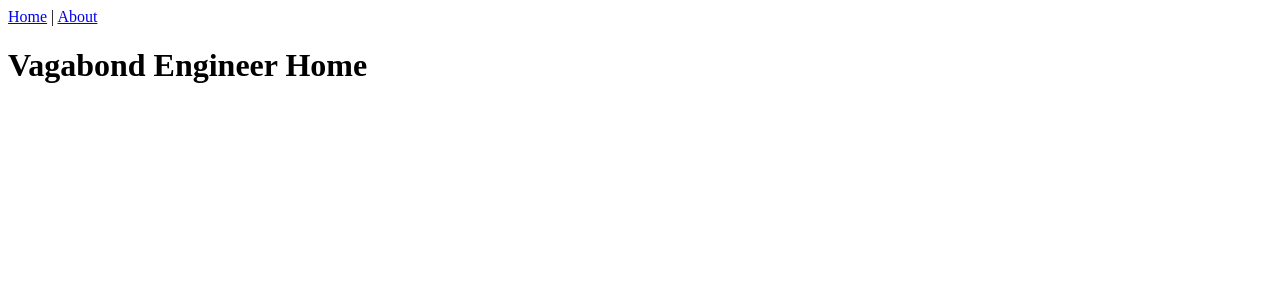
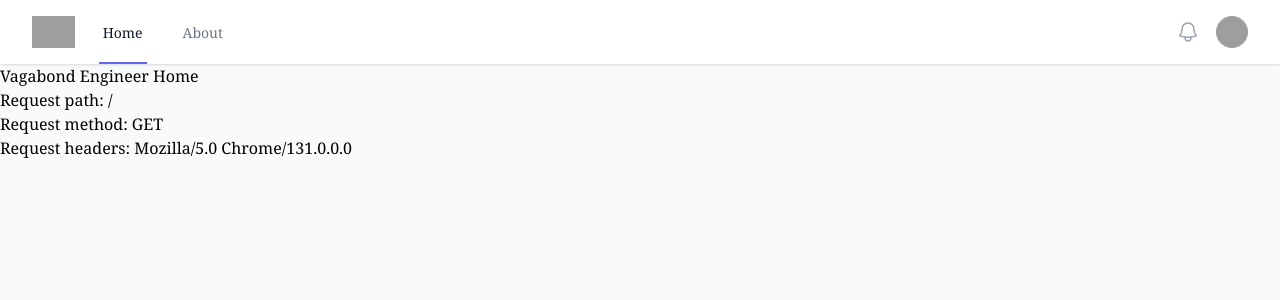
Before and after one commit to mboldrick/django_tailwind_test, a Django app: page / in a window 1280 px wide. Shown: the top 300 px of the page. Run offline with Django 5.2, Linux system fonts and the light colour scheme; some libraries are stand-ins or nearby versions; grey boxes are pictures that could not be loaded.

Commit message:
create new base.html and nav.html using Tailwind

```diff
--- a/django_project/settings.py
+++ b/django_project/settings.py
@@ -25,7 +25,7 @@ INSTALLED_APPS = [
     # third-party
     'tailwind',
     'theme',
-    'django_browser_reload'
+    'django_browser_reload',
     # local
     'website.apps.WebsiteConfig',
 ]
--- a/theme/templates/base.html
+++ b/theme/templates/base.html
@@ -2,7 +2,7 @@
 <!DOCTYPE html>
 <html lang="en">
 	<head>
-    <title>Django Tailwind</title>
+    <title>Vagabond Engineer | {% block title %}{% endblock title %}</title>
 		<meta charset="UTF-8">
 		<meta name="viewport" content="width=device-width, initial-scale=1.0">
 		<meta http-equiv="X-UA-Compatible" content="ie=edge">
@@ -10,10 +10,19 @@
 	</head>
 
 	<body class="bg-gray-50 font-serif leading-normal tracking-normal">
-		<div class="container mx-auto">
-			<section class="flex items-center justify-center h-screen">
-				<h1 class="text-5xl">Django + Tailwind = ❤️</h1>
-			</section>
+{#        <header>#}
+{#            <a href="{% url 'home' %}">Home</a> |#}
+{#            <a href="{% url 'about' %}">About</a>#}
+{#        </header>#}
+        {%  include 'nav.html' %}
+        <div class="container mx-auto">
+{#			<section class="flex items-center justify-center h-screen">#}
+{#				<h1 class="text-5xl">Django + Tailwind = ❤️</h1>#}
+                {% block content %}{% endblock content %}
+{#			</section>#}
+            <p>Request path: {{ request.path }}</p>
+            <p>Request method: {{ request.method }}</p>
+            <p>Request headers: {{ request.headers.user_agent }}</p>
 		</div>
 	</body>
 </html>
--- /dev/null
+++ b/theme/templates/nav.html
@@ -0,0 +1,92 @@
+<nav class="bg-white shadow">
+  <div class="mx-auto max-w-7xl px-2 sm:px-6 lg:px-8">
+    <div class="relative flex h-16 justify-between">
+      <div class="absolute inset-y-0 left-0 flex items-center sm:hidden">
+        <!-- Mobile menu button -->
+        <button type="button" class="relative inline-flex items-center justify-center rounded-md p-2 text-gray-400 hover:bg-gray-100 hover:text-gray-500 focus:outline-none focus:ring-2 focus:ring-inset focus:ring-indigo-500" aria-controls="mobile-menu" aria-expanded="false">
+          <span class="absolute -inset-0.5"></span>
+          <span class="sr-only">Open main menu</span>
+          <!--
+            Icon when menu is closed.
+
+            Menu open: "hidden", Menu closed: "block"
+          -->
+          <svg class="block h-6 w-6" fill="none" viewBox="0 0 24 24" stroke-width="1.5" stroke="currentColor" aria-hidden="true">
+            <path stroke-linecap="round" stroke-linejoin="round" d="M3.75 6.75h16.5M3.75 12h16.5m-16.5 5.25h16.5" />
+          </svg>
+          <!--
+            Icon when menu is open.
+
+            Menu open: "block", Menu closed: "hidden"
+          -->
+          <svg class="hidden h-6 w-6" fill="none" viewBox="0 0 24 24" stroke-width="1.5" stroke="currentColor" aria-hidden="true">
+            <path stroke-linecap="round" stroke-linejoin="round" d="M6 18L18 6M6 6l12 12" />
+          </svg>
+        </button>
+      </div>
+      <div class="flex flex-1 items-center justify-center sm:items-stretch sm:justify-start">
+        <div class="flex flex-shrink-0 items-center">
+            <a href="{% url 'home' %}">
+                <img class="h-8 w-auto" src="https://tailwindui.com/img/logos/mark.svg?color=indigo&shade=600" alt="Your Company">
+            </a>
+        </div>
+        <div class="hidden sm:ml-6 sm:flex sm:space-x-8">
+          <!-- Current: "border-indigo-500 text-gray-900", Default: "border-transparent text-gray-500 hover:border-gray-300 hover:text-gray-700" -->
+{#          <a href="{% url 'home' %}" class="inline-flex items-center border-b-2 border-indigo-500 px-1 pt-1 text-sm font-medium text-gray-900">Home</a>#}
+            {% url 'home' as the_url %}
+            <a href="{{ the_url }}" class="inline-flex items-center border-b-2 px-1 pt-1 text-sm font-medium {% if request.path == the_url %}border-indigo-500 text-gray-900{% else %}border-transparent text-gray-500 hover:border-gray-300 hover:text-gray-700{% endif %}">Home</a>
+            {% url 'about' as the_url %}
+            <a href="{{ the_url }}" class="inline-flex items-center border-b-2 px-1 pt-1 text-sm font-medium {% if request.path == the_url %}border-indigo-500 text-gray-900{% else %}border-transparent text-gray-500 hover:border-gray-300 hover:text-gray-700{% endif %}">About</a>
+        </div>
+      </div>
+      <div class="absolute inset-y-0 right-0 flex items-center pr-2 sm:static sm:inset-auto sm:ml-6 sm:pr-0">
+        <button type="button" class="relative rounded-full bg-white p-1 text-gray-400 hover:text-gray-500 focus:outline-none focus:ring-2 focus:ring-indigo-500 focus:ring-offset-2">
+          <span class="absolute -inset-1.5"></span>
+          <span class="sr-only">View notifications</span>
+          <svg class="h-6 w-6" fill="none" viewBox="0 0 24 24" stroke-width="1.5" stroke="currentColor" aria-hidden="true">
+            <path stroke-linecap="round" stroke-linejoin="round" d="M14.857 17.082a23.848 23.848 0 005.454-1.31A8.967 8.967 0 0118 9.75v-.7V9A6 6 0 006 9v.75a8.967 8.967 0 01-2.312 6.022c1.733.64 3.56 1.085 5.455 1.31m5.714 0a24.255 24.255 0 01-5.714 0m5.714 0a3 3 0 11-5.714 0" />
+          </svg>
+        </button>
+
+        <!-- Profile dropdown -->
+        <div class="relative ml-3">
+          <div>
+            <button type="button" class="relative flex rounded-full bg-white text-sm focus:outline-none focus:ring-2 focus:ring-indigo-500 focus:ring-offset-2" id="user-menu-button" aria-expanded="false" aria-haspopup="true">
+              <span class="absolute -inset-1.5"></span>
+              <span class="sr-only">Open user menu</span>
+              <img class="h-8 w-8 rounded-full" src="https://images.unsplash.com/photo-1472099645785-5658abf4ff4e?ixlib=rb-1.2.1&ixid=eyJhcHBfaWQiOjEyMDd9&auto=format&fit=facearea&facepad=2&w=256&h=256&q=80" alt="">
+            </button>
+          </div>
+
+          <!--
+            Dropdown menu, show/hide based on menu state.
+
+            Entering: "transition ease-out duration-200"
+              From: "transform opacity-0 scale-95"
+              To: "transform opacity-100 scale-100"
+            Leaving: "transition ease-in duration-75"
+              From: "transform opacity-100 scale-100"
+              To: "transform opacity-0 scale-95"
+          -->
+{#          <div class="absolute right-0 z-10 mt-2 w-48 origin-top-right rounded-md bg-white py-1 shadow-lg ring-1 ring-black ring-opacity-5 focus:outline-none" role="menu" aria-orientation="vertical" aria-labelledby="user-menu-button" tabindex="-1">#}
+{#            <!-- Active: "bg-gray-100", Not Active: "" -->#}
+{#            <a href="#" class="block px-4 py-2 text-sm text-gray-700" role="menuitem" tabindex="-1" id="user-menu-item-0">Your Profile</a>#}
+{#            <a href="#" class="block px-4 py-2 text-sm text-gray-700" role="menuitem" tabindex="-1" id="user-menu-item-1">Settings</a>#}
+{#            <a href="#" class="block px-4 py-2 text-sm text-gray-700" role="menuitem" tabindex="-1" id="user-menu-item-2">Sign out</a>#}
+{#          </div>#}
+        </div>
+      </div>
+    </div>
+  </div>
+
+  <!-- Mobile menu, show/hide based on menu state. -->
+  <div class="sm:hidden" id="mobile-menu">
+    <div class="space-y-1 pb-4 pt-2">
+      <!-- Current: "bg-indigo-50 border-indigo-500 text-indigo-700", Default: "border-transparent text-gray-500 hover:bg-gray-50 hover:border-gray-300 hover:text-gray-700" -->
+      <a href="#" class="block border-l-4 border-indigo-500 bg-indigo-50 py-2 pl-3 pr-4 text-base font-medium text-indigo-700">Dashboard</a>
+      <a href="#" class="block border-l-4 border-transparent py-2 pl-3 pr-4 text-base font-medium text-gray-500 hover:border-gray-300 hover:bg-gray-50 hover:text-gray-700">Team</a>
+      <a href="#" class="block border-l-4 border-transparent py-2 pl-3 pr-4 text-base font-medium text-gray-500 hover:border-gray-300 hover:bg-gray-50 hover:text-gray-700">Projects</a>
+      <a href="#" class="block border-l-4 border-transparent py-2 pl-3 pr-4 text-base font-medium text-gray-500 hover:border-gray-300 hover:bg-gray-50 hover:text-gray-700">Calendar</a>
+    </div>
+  </div>
+</nav>
--- a/website/templates/website/about.html
+++ b/website/templates/website/about.html
@@ -1,4 +1,6 @@
-{% extends "website/base.html" %}
+{% extends "base.html" %}
+
+{% block title %}About{% endblock title %}
 
 {% block content %}
 <h1>About Vagabond Engineer</h1>
--- a/website/templates/website/home.html
+++ b/website/templates/website/home.html
@@ -1,4 +1,6 @@
-{% extends "website/base.html" %}
+{% extends "base.html" %}
+
+{% block title %}Home{% endblock title %}
 
 {% block content %}
 <h1>Vagabond Engineer Home</h1>
--- a/website/views.py
+++ b/website/views.py
@@ -1,4 +1,5 @@
 from django.views.generic import TemplateView
+
 
 class HomePageView(TemplateView):
     template_name = 'website/home.html'
```
Also changed, not shown: website/templates/website/base_old.html (renamed from website/templates/website/base.html).
